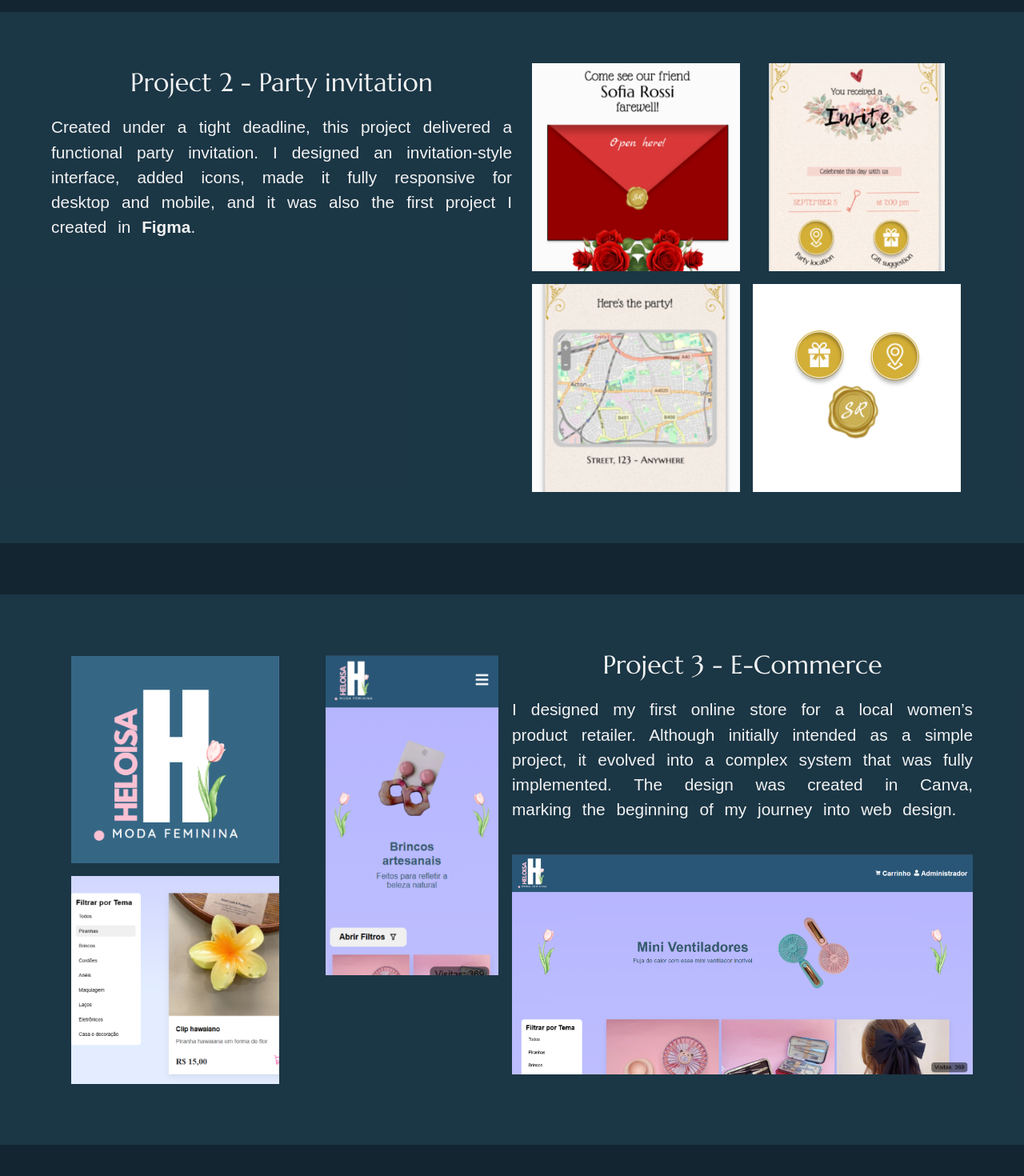
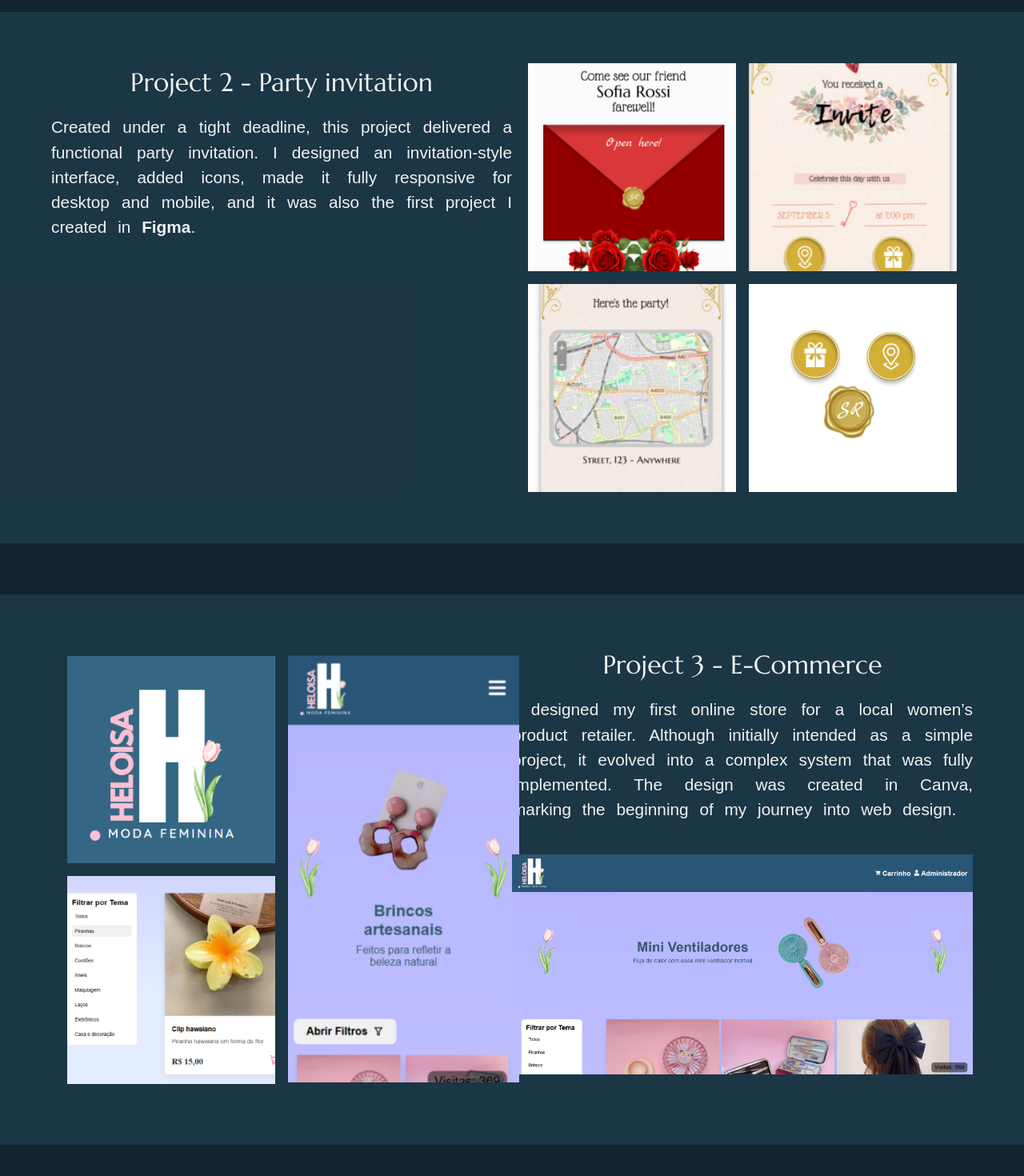
Before and after one commit to MW-Limah/graphicdesign-portifolio, a Next.js app: page / in a window 1280 px wide. Shown: the part 2694-4164 px from the top of the page at 80% size. Built offline with nearby package versions, Linux system fonts and the light colour scheme; a web font is replaced by a local one.

Commit message:
Ajustes de qualidade nas fotos

```diff
--- a/src/app/Contents/WebDesign/WebDesign.jsx
+++ b/src/app/Contents/WebDesign/WebDesign.jsx
@@ -32,7 +32,7 @@ export default function WebDesign() {
                 src="/educamap/interface-landscape.png"
                 alt="EducaMap Landscape"
                 fill
-                style={{ objectFit: "contain" }}
+                style={{ objectFit: "cover" }}
               />
             </div>
           </aside>
--- a/src/app/Contents/WebDesign/WebDesign.module.css
+++ b/src/app/Contents/WebDesign/WebDesign.module.css
@@ -66,7 +66,7 @@
 
 .grid {
   display: grid;
-  grid-template-columns: 260px 250px;
+  grid-template-columns: 260px 260px;
   grid-template-rows: 260px 260px;
   grid-template-areas:
     "item1 portrait"
@@ -75,7 +75,7 @@
 }
 .grid2 {
   display: grid;
-  grid-template-columns: 260px 250px;
+  grid-template-columns: 260px 260px;
   grid-template-rows: 260px 260px;
   grid-template-areas:
     "item1 item2"
@@ -85,7 +85,7 @@
 
 .imglands {
   width: 100%;
-  max-width: 800px;
+  max-width: 650px;
   aspect-ratio: 16/9; /* controla proporção */
   position: relative;
   margin-top: auto;
@@ -94,7 +94,7 @@
 .imglands img {
   width: 100%;
   height: auto;
-  object-fit: contain; /* mantém proporção sem cortar */
+  object-fit: cover; /* mantém proporção sem cortar */
 }
 .item1,
 .item2,
@@ -124,14 +124,15 @@
 
 .portrait {
   grid-area: portrait;
-  width: 300px;
+  width: 400px;
   aspect-ratio: 3/4; /* retrato */
   position: relative;
   margin-left: 0;
 }
 
 .portrait img {
-  object-fit: cover;
+  object-fit: contain;
+  object-position: left center; /* encosta na esquerda */
   width: 100%;
   height: 100%;
 }
```
Also changed, not shown: public/e-invite/2.png.
